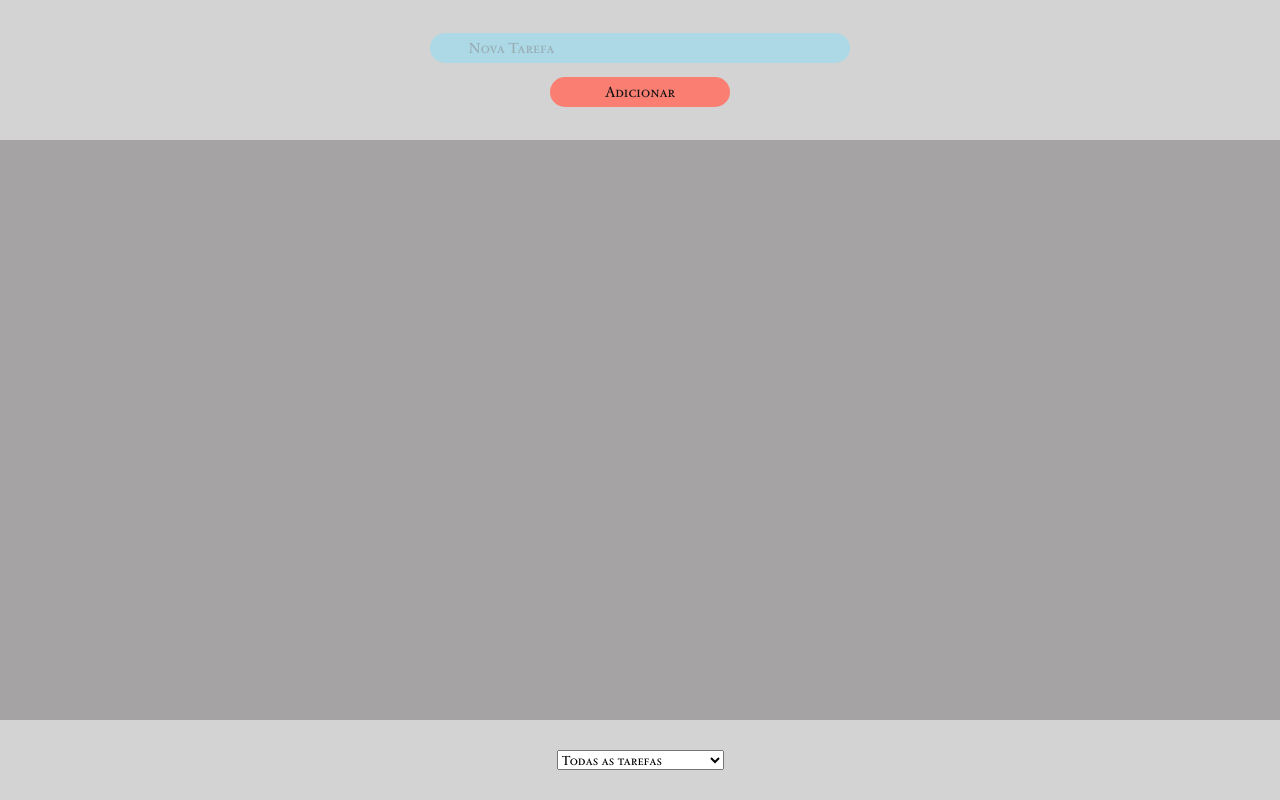
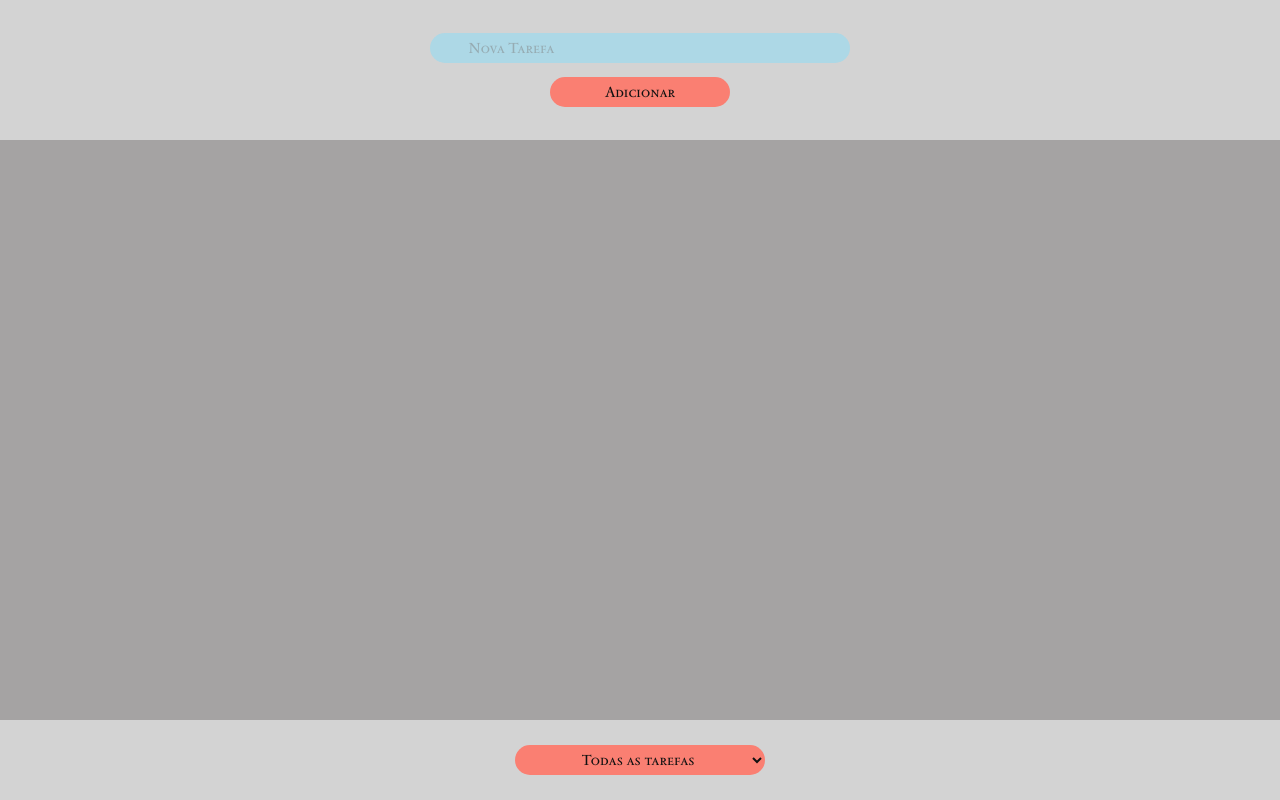
Before and after one commit to VitoCesar/BasicToDoList, a React (Vite) app: page / in a window 1280 px wide. Built offline with nearby package versions, Linux system fonts and the light colour scheme.

Commit message:
adição da funçao filtradora das tarefas e estilação

```diff
--- a/src/pages/TodoApp/containers/TodoCreator/TodoCreator.jsx
+++ b/src/pages/TodoApp/containers/TodoCreator/TodoCreator.jsx
@@ -8,10 +8,12 @@ import styles from './TodoCreator.module.css'
 function TodoCreator(){
   //destruct
   const { dispatchToTodos } = useContext(TodosContext)
-  const { getFieldProps, touched, errors, isValid, handleSubmit} = useFormik({
+  const { getFieldProps, errors, handleSubmit} = useFormik({
     initialValues: {
       title: ''
     },
+    validateOnChange: false,
+    validateOnBlur: false,
     validationSchema: yup.object({
       title: yup.string().required('Campo não pode ficar em branco')
     }),
@@ -35,13 +37,12 @@ function TodoCreator(){
         ref={inputTitle}
         {...getFieldProps('title')}
         />
-        {touched.title && errors.title ? (
+        {errors.title ? (
           <small className={styles.error}>{errors.title}</small>
         ): null}
         <button
           className={styles.submit}
           type="submit"
-          disabled={!isValid}
         >
           Adicionar
         </button>
--- a/src/pages/TodoApp/containers/TodoFilter/components/Select/TodoSelect.jsx
+++ b/src/pages/TodoApp/containers/TodoFilter/components/Select/TodoSelect.jsx
@@ -1,10 +1,22 @@
 import React from "react";
+import styles from './TodoSelect.module.css'
 
 function TodoSelect({ value, onOption, options }){
   return (
-    <select value={value} onChange={onOption}>
+    <select
+      className={styles.select}
+      value={value}
+      onChange={onOption}
+    >
       {options.map((option) => {
-        return <option key={option.value} value={option.value}>{option.title}</option>
+        return (
+          <option
+            key={option.value}
+            value={option.value}
+          >
+            {option.title}
+          </option>
+        )
       })}
     </select>
   )
--- /dev/null
+++ b/src/pages/TodoApp/containers/TodoFilter/components/Select/TodoSelect.module.css
@@ -0,0 +1,11 @@
+.select{
+  width: 250px;
+  height: 30px;
+  padding-left: 25%;
+  border: none;
+  border-radius: 15px;
+  background-color: #fa7f72;
+  font-size: 15px;
+  color: #111111;
+  cursor: pointer;
+}
--- a/src/pages/TodoApp/containers/TodoList/TodoList.jsx
+++ b/src/pages/TodoApp/containers/TodoList/TodoList.jsx
@@ -3,7 +3,25 @@ import TodosContext from '../../../../state/todo/Context'
 import TodoItem from './components/TodoItem/TodoItem'
 import TodoModal from './components/TodoModal/TodoModal'
 import * as todosActions from '../../../../state/todo/actions'
+import FilterContext from '../../../../state/filter/Context'
 import styles from './TodoList.module.css'
+
+function filteredList(list, currentFilter) {
+  switch (currentFilter) {
+    case 'all':
+      return list
+    case 'active':
+      return list.filter((item) => {
+        return item.completed === false
+      })
+    case 'completed':
+      return list.filter((item) => {
+        return item.completed === true
+      })
+    default:
+      throw new Error()
+  }
+}
 
 function TodoList(){
   //destructing
@@ -31,10 +49,11 @@ function TodoList(){
     })
     return currentTodo.title
   }, [todos])
+  const { filter } = useContext(FilterContext)
   return (
     <div className={styles.container}>
       <ul>
-        {todos.map((todo) => {
+        {filteredList(todos, filter).map((todo) => {
           return (
             <TodoItem
               key={todo.id}
--- a/src/pages/TodoApp/containers/TodoList/components/TodoItem/TodoItem.jsx
+++ b/src/pages/TodoApp/containers/TodoList/components/TodoItem/TodoItem.jsx
@@ -20,7 +20,7 @@ function TodoItem({id, title, completed, onModalOpen, onStatus, onDelete}){
       <span className={completed ? styles.completed : null}>{title}</span>
       <div className={styles.controlButtons}>
         <button onClick={handleModalOpen}>Editar Tarefa</button>
-        <input type="checkbox" value={isChecked} onChange={handleChange}/>
+        <input type="checkbox" checked={isChecked} onChange={handleChange}/>
         <button className={styles.delete} onClick={handleDelete}>Apagar</button>
       </div>
     </li>
--- a/src/pages/TodoApp/containers/TodoList/components/TodoModal/TodoModal.jsx
+++ b/src/pages/TodoApp/containers/TodoList/components/TodoModal/TodoModal.jsx
@@ -4,13 +4,15 @@ import * as yup from 'yup'
 import styles from './TodoModal.module.css'
 
 function TodoModal({ id, onModalClose, onTitleUpdate, findTitle }){
-  const { getFieldProps, touched, errors, isValid, handleSubmit} = useFormik({
+  const { getFieldProps, errors, handleSubmit} = useFormik({
     initialValues: {
       title: findTitle(id)
     },
     validationSchema: yup.object({
       title: yup.string().required('Campo não pode ficar em branco')
     }),
+    validateOnChange:false,
+    validateOnBlur: false,
     //nao é necessario event.preventeDefault ao utilizar formik
     onSubmit: (values, formikBag) => {
       onTitleUpdate(id, values.title)
@@ -31,13 +33,12 @@ function TodoModal({ id, onModalClose, onTitleUpdate, findTitle }){
             autoComplete="off"
             {...getFieldProps('title')}
             />
-            {touched.title && errors.title ? (
+            {errors.title ? (
               <small className={styles.error}>{errors.title}</small>
             ): null}
             <button
               className={styles.submit}
               type="submit"
-              disabled={!isValid}
             >
               Editar
             </button>
```
